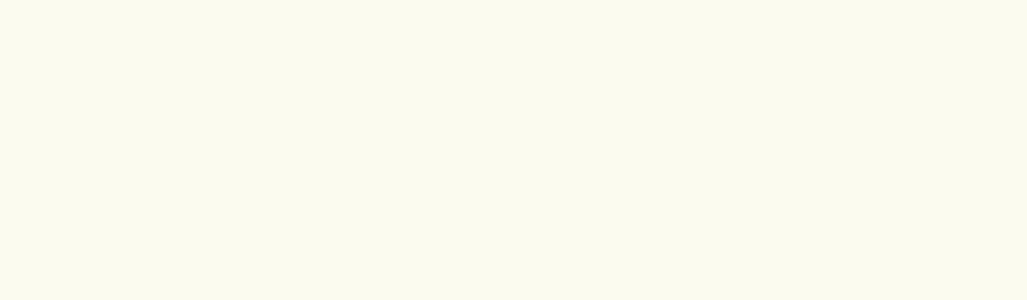
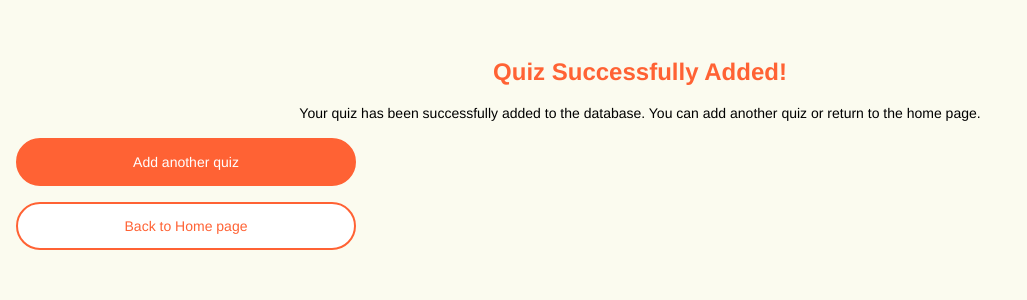
Before and after one commit to emma-z-hu/Z-Lingo, a React (Vite) app in the folder client/: page /quiz/add/complete in a window 1280 px wide. Before the commit this address had no page. Shown: the top 300 px of the page, without its empty margins (0-1027 px from the left). Built offline with nearby package versions, Linux system fonts and the light colour scheme; a web font is replaced by a local one.

Commit message:
creating quiz added page

```diff
--- a/client/src/App.jsx
+++ b/client/src/App.jsx
@@ -4,7 +4,7 @@ import HomePage from "./pages/HomePage/HomePage";
 import QuizPage from "./pages/QuizPage/QuizPage";
 import QuizResultPage from './pages/QuizResultPage/QuizResultPage';
 import AddQuizPage from './pages/AddQuizPage/AddQuizPage';
-// import QuizAddedPage from './pages/QuizAddedPage/QuizAddedPage';
+import QuizAddedPage from './pages/QuizAddedPage/QuizAddedPage';
 // import NotFoundPage from './pages/NotFoundPage/NotFoundPage';
 
 import "./App.scss";
@@ -17,7 +17,7 @@ function App() {
         <Route path="/quiz" element={<QuizPage />} />
         <Route path="/quiz/result" element={<QuizResultPage />} />
         <Route path="/quiz/add" element={<AddQuizPage />} />
-        {/* <Route path="/quiz/add/complete" element={<QuizAddedPage />} /> */}
+        <Route path="/quiz/add/complete" element={<QuizAddedPage />} />
         {/* <Route path="*" element={<NotFoundPage />} />  */}
       </Routes>
     </BrowserRouter>
--- a/client/src/components/PrimaryCTA/PrimaryCTA.scss
+++ b/client/src/components/PrimaryCTA/PrimaryCTA.scss
@@ -20,8 +20,8 @@
     }
 
     &:active {
-      background-color: $primary-cta-active-background-color;
-      border-color: $primary-cta-active-border-color;
+      background-color: $primary-cta-hover-background-color;
+      border-color: $primary-cta-hover-background-color;
       color: $primary-cta-active-text-color;
     }
   }
--- a/client/src/pages/QuizAddedPage/QuizAddedPage.jsx
+++ b/client/src/pages/QuizAddedPage/QuizAddedPage.jsx
@@ -0,0 +1,33 @@
+import React from 'react';
+import { useNavigate } from 'react-router-dom';
+import PrimaryCTA from '../../components/PrimaryCTA/PrimaryCTA';
+import SecondaryCTA from '../../components/SecondaryCTA/SecondaryCTA';
+import './QuizAddedPage.scss';
+
+const QuizAddedPage = () => {
+  const navigate = useNavigate();
+
+  const handleAddAnotherQuiz = () => {
+    navigate('/quiz/add');
+  };
+
+  const handleBackToHome = () => {
+    navigate('/');
+  };
+
+  return (
+    <div className="quiz-added-page">
+      <h1 className="quiz-added-page__title">Quiz Successfully Added!</h1>
+      <p className="quiz-added-page__message">
+        Your quiz has been successfully added to the database. You can add another quiz or return to the home page.
+      </p>
+
+      <div className="quiz-added-page__cta">
+        <PrimaryCTA label="Add another quiz" onClick={handleAddAnotherQuiz} />
+        <SecondaryCTA label="Back to Home page" onClick={handleBackToHome} />
+      </div>
+    </div>
+  );
+};
+
+export default QuizAddedPage;
--- a/client/src/pages/QuizAddedPage/QuizAddedPage.scss
+++ b/client/src/pages/QuizAddedPage/QuizAddedPage.scss
@@ -0,0 +1,78 @@
+@use "../../styles/partials/global" as *;
+@use "../../styles/partials/variables" as *;
+@use "../../styles/partials/typography" as *;
+@use "../../styles/partials/mixins" as *;
+
+.quiz-added-page {
+  text-align: center;
+  padding: $mobile-padding-between-components;
+
+  &__title {
+    font-size: $mobile-h2-text-size;
+    color: $title-text-color;
+    margin-bottom: $mobile-padding-between-components;
+  }
+
+  &__message {
+    font-size: $mobile-body-text-size;
+    color: $body-text-color;
+    margin-bottom: $mobile-padding-between-components;
+    padding: 0 16px;
+  }
+
+  &__cta {
+    display: flex;
+    flex-direction: column;
+    gap: 16px;
+  }
+}
+
+
+.quiz-added-page {
+  text-align: center;
+  padding: $mobile-padding-between-components;
+
+  &__title {
+    font-size: $mobile-h2-text-size;
+    color: $title-text-color;
+    margin-bottom: $mobile-padding-between-components;
+  }
+
+  &__message {
+    font-size: $mobile-body-text-size;
+    color: $body-text-color;
+    margin-bottom: $mobile-padding-between-components;
+    padding: 0 16px;
+  }
+
+  &__cta {
+    display: flex;
+    flex-direction: column;
+    gap: 16px;
+  }
+}
+
+
+.quiz-added-page {
+  text-align: center;
+  padding: $mobile-padding-between-components;
+
+  &__title {
+    font-size: $mobile-h2-text-size;
+    color: $title-text-color;
+    margin-bottom: $mobile-padding-between-components;
+  }
+
+  &__message {
+    font-size: $mobile-body-text-size;
+    color: $body-text-color;
+    margin-bottom: $mobile-padding-between-components;
+    padding: 0 16px;
+  }
+
+  &__cta {
+    display: flex;
+    flex-direction: column;
+    gap: 16px;
+  }
+}
```
